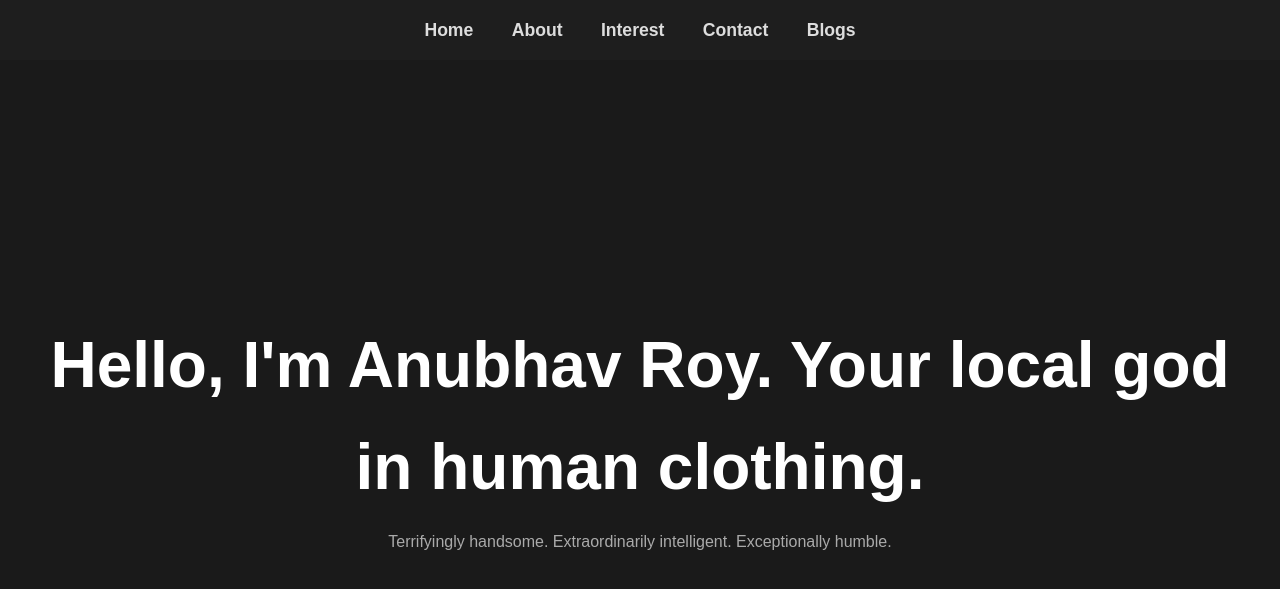
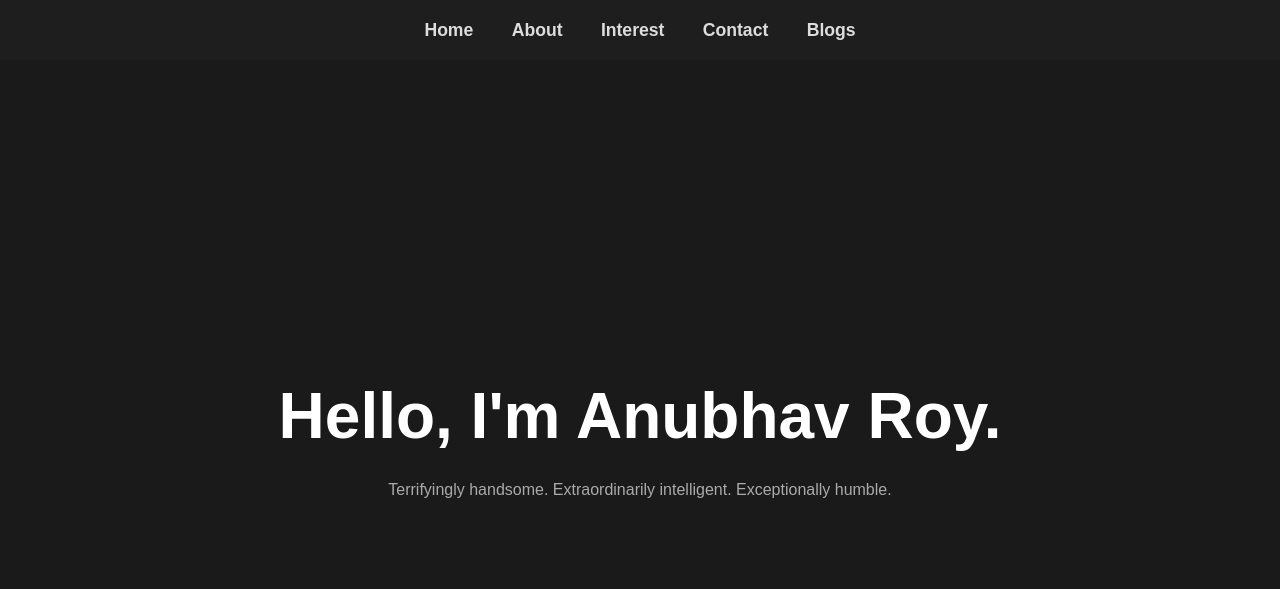
Before and after one commit to justanubhav/justanubhav.github.io, a Jekyll site: the page built from index.html, in a window 1280 px wide and 900 px high. Shown: the top 589 px of the window. Built offline with Jekyll 4.4.1, drawn with Linux system fonts in a browser that asks for light colours; some web fonts are replaced.

Commit message:
Update index.html

```diff
--- a/index.html
+++ b/index.html
@@ -5,7 +5,7 @@ title: Anubhav Roy
 
 <!-- Hero Section -->
 <header>
-  <h1 class="fade-in">Hello, I'm Anubhav Roy. Your local god in human clothing.</h1>
+  <h1 class="fade-in">Hello, I'm Anubhav Roy.</h1>
   <p class="fade-in" style="animation-delay: 0.3s;">Terrifyingly handsome. Extraordinarily intelligent. Exceptionally humble.</p>
 </header>
 
```
